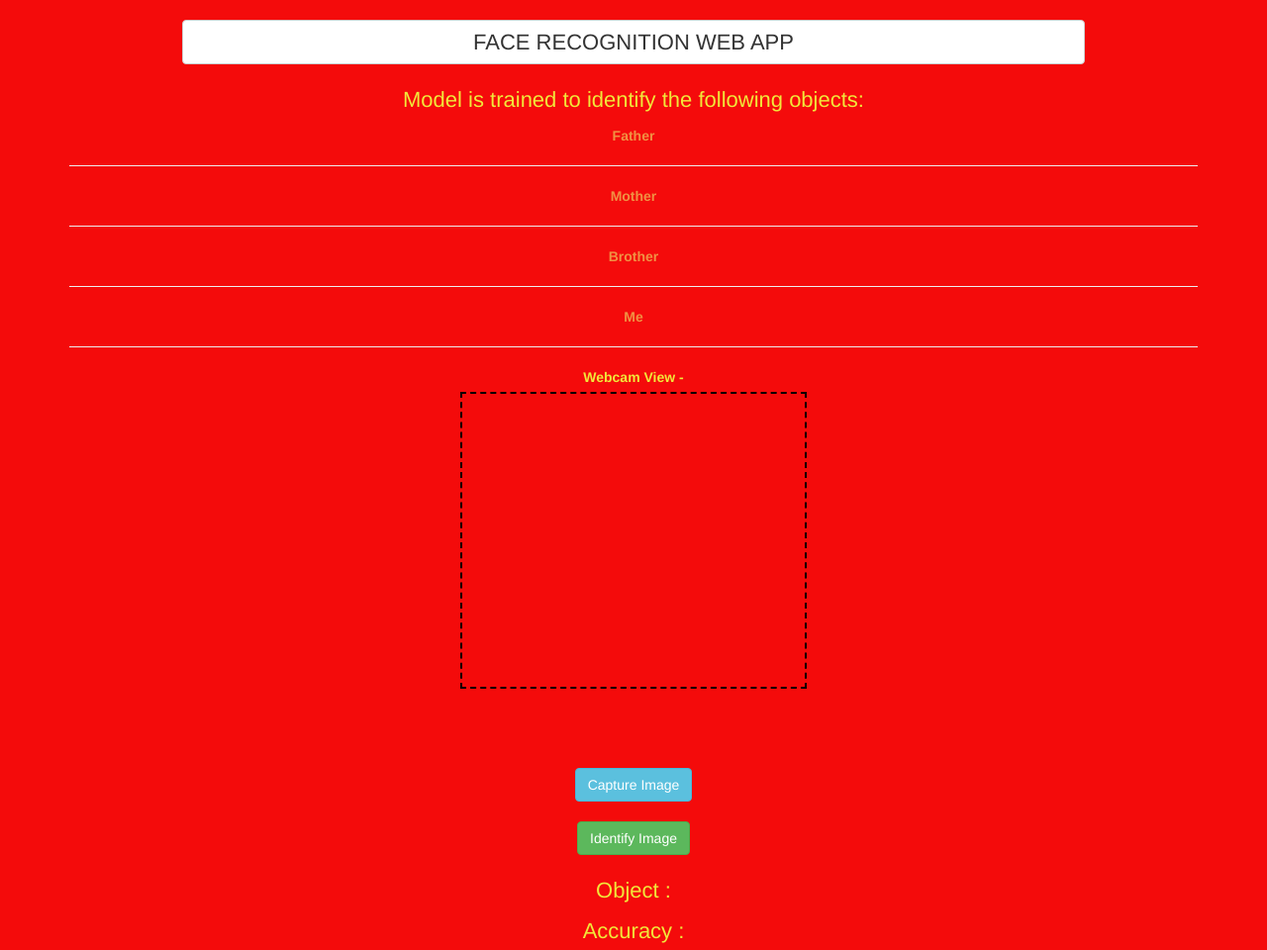
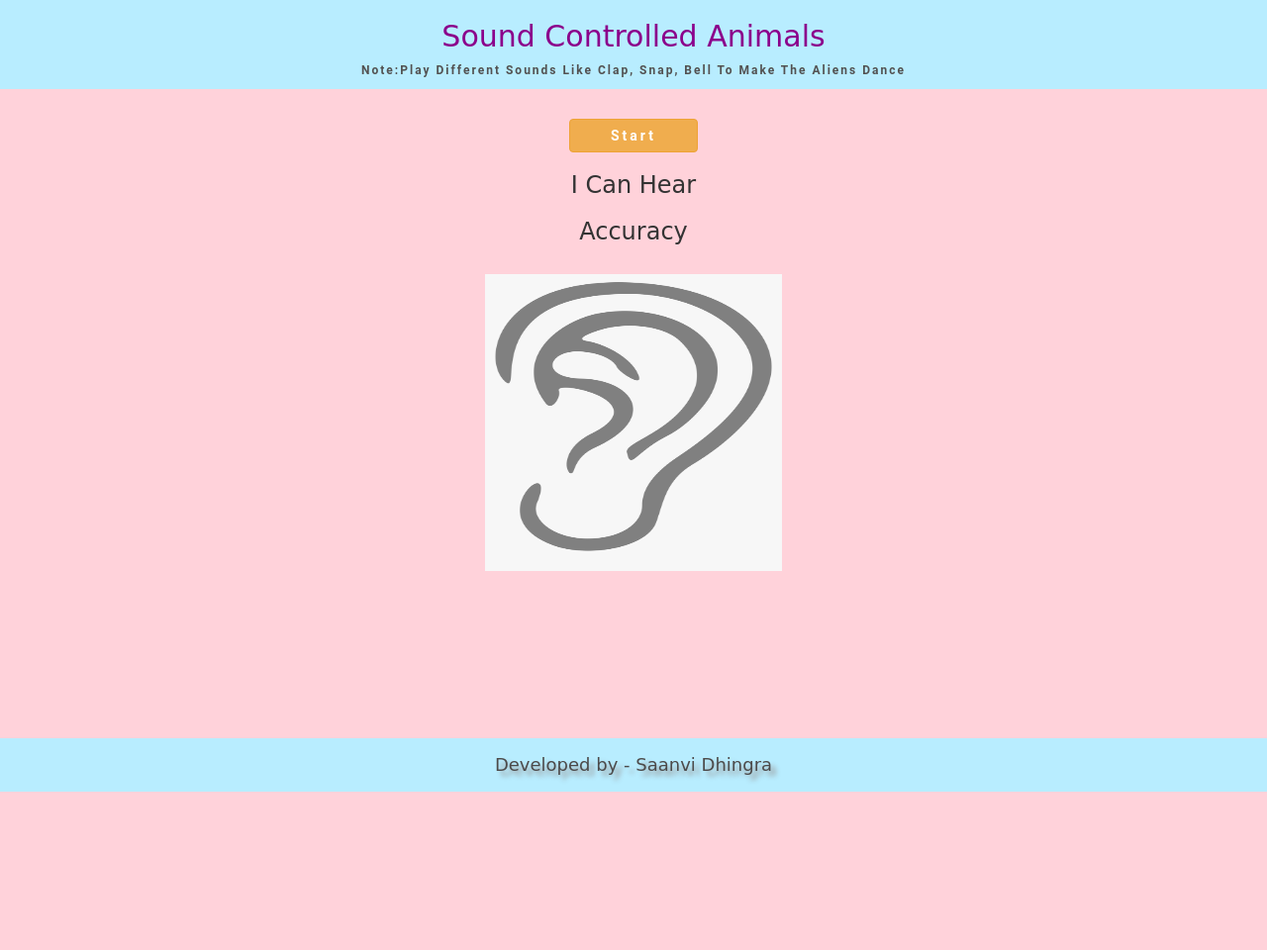
Before and after one commit to prettygirlsia/sound_identification, a plain HTML site: page index.html in a window 1280 px wide. Shown: the whole page at 99% size. After the commit the page ends 800 px from the top, so only its background shows below. Drawn offline with nearby package versions, Linux system fonts and the light colour scheme; a script that the page names is missing.

Commit message:
Add files via upload

```diff
--- a/index.html
+++ b/index.html
@@ -1,56 +1,36 @@
 
 <html>
   <head>
-    <title>FACE RECOGNITION WEB APP</title>
+    <title>Sound Identification Web App</title>
     <meta name="viewport" content="width=device-width, initial-scale=1.0">
     <link rel="stylesheet" href="https://maxcdn.bootstrapcdn.com/bootstrap/3.4.0/css/bootstrap.min.css">
     <script src="https://ajax.googleapis.com/ajax/libs/jquery/3.4.1/jquery.min.js"></script>
     <script src="https://maxcdn.bootstrapcdn.com/bootstrap/3.4.0/js/bootstrap.min.js"></script>
-
-    <script src="https://cdnjs.cloudflare.com/ajax/libs/webcamjs/1.0.26/webcam.js"></script>
     <script src="https://unpkg.com/ml5@0.4.3/dist/ml5.min.js"></script>
-    <script src="https://unpkg.com/ml5@0.4.3/dist/ml5.min.js"></script>
-   <link rel="stylesheet" href="style.css">
-   <script src="main.js">
-
-   </script>
-   </head>
+    <link rel="stylesheet" type="text/css" href="style.css">
+  </head>
 
   <body>
-  <div class="container">
+    <div class="col-xs-12 header_div text-center">
+      <h2 >Sound Controlled Animals</h2>
+      <p>Note:Play Different Sounds Like Clap, Snap, Bell To Make The Aliens Dance</p>
+    </div>
 
-    <center>
-       <h3 class="btn btn-default" id="img_rec">FACE RECOGNITION WEB APP</h3>
-      <br><br>
-
-      <p style="font-size: 22px;">Model is trained to identify the following objects: </p>
-
-      <b class="name_of_objects">
-       Father
-       <hr>
-       Mother
-       <hr>
-       Brother
-       <hr>
-       Me
-       <hr>
-      </b>
-      <label>Webcam View - </label>
-     <div id="camera"></div>
-      <br><br>
-     <div id="result"></div>
-      <br><br>
-      <button class="btn btn-info" onclick="take_snapshot()">Capture Image</button>
-      <br><br>
-      <button class="btn btn-success" onclick="identify_image()">Identify Image</button>
-      <br><br>
-
-      <p style="font-size: 22px;">Object : <span id="result_object_name"></span> </p>
-      <p style="font-size: 22px;">Accuracy : <span id="result_object_accuracy"></span> </p>
-    </center>
-
-  </div>
+    <div class="main_div">
+      <center>
+        <br>
+        <button class="btn btn-warning" onclick="starclassification()">Start</button>
+        <h3 id="result_label">I Can Hear</h3>
+        <h3 id="result_Confidence">Accuracy</h3>
+        <br>
+        <img src="Ear.png" id="Ear" width="300" height="300">
 
 
+      </center>
+    </div>
+      <center>
+        <div class="copy_right_footer"> Developed by - Saanvi Dhingra </div>
+      </center>
+<script src="main.js"></script>
   </body>
 </html>
--- a/main.js
+++ b/main.js
@@ -1,46 +1,5 @@
-Webcam.set({
-    width:350,
-    height:300,
-    image_format:'png',
-    png_quality:90,
-});
-camera= document.getElementById("camera");
-
-Webcam.attach("#camera");
-
-function take_snapshot()
-{
-    Webcam.snap(function(data_uri)
+function startClassification()
     {
-        document.getElementById("result").innerHTML='<img id="captured_img" src="'+data_uri+'">';
-    });
-}
-
-classifier= ml5.imageClassifier("https://teachablemachine.withgoogle.com/models/m5_N8Z3vy/model.json",modelloaded);
-function modelloaded()
-{
-    console.log("model loaded");
-}
-
-function check()
-{
-    img=document.getElementById("captured_img");
-    classifier.classify(img,gotresult);
-}
-
-function gotresult(error,results)
-{
-   if(error)
-   {
-       console.error(error);
-   }
-
-   else
-   {
-       console.log(results);
-       document.getElementById("result_object_name").innerHTML=results[0].label;
-       document.getElementById("result_object_accuracy").innerHTML=results[0].confidence.toFixed(3);
-
-
-   }
-}
+    navigator.mediaDevices.getUserMedia({audio:true});
+    classifier=ml5.soundClassifier()
+    }
--- a/style.css
+++ b/style.css
@@ -1,24 +1,42 @@
-body{
-color:rgb(241, 232, 58);
-background:rgb(244, 11, 11)
-
+body
+{
+font-family: 'Special Elite', cursive;
+background: rgb(255, 210, 218);
 }
 
-#img_rec{
- width: 80%;
- font-size:22px;
+.header_div
+{
+    background: rgb(184, 237, 255);
+    color:darkmagenta;
 }
 
-.name_of_objects{
-  color: rgb(240, 145, 67);
+.header_div p
+{
+font-family :Roboto;
+color:rgb(82, 81, 81);
+letter-spacing: 2px;
+font-size:12px;
+font-weight:bold;
 }
 
-#result_object_accuracy,#result_object_name{
-color: darkgreen;
+.main_div button
+{
+font-family:Roboto;
+margin-top: 30px;
+width:130px;
+font-weight:bolder;
+letter-spacing: 3px;
 }
 
-#camera{
-border: 2px dashed black;
-width: 350px;
-height: 300px;
+.copy_right_footer
+{
+    position:fixed;
+    color: rgb(76, 74, 74);
+    bottom:0;
+    width:100%;
+    font-size:18px;
+    background-color: rgb(184, 237, 255);
+    line-height:3;
+    text-align:center;
+    text-shadow: 5px 5px 5px rgb(151,149,149);
 }
```
Also changed, not shown: Ear.png (added).
